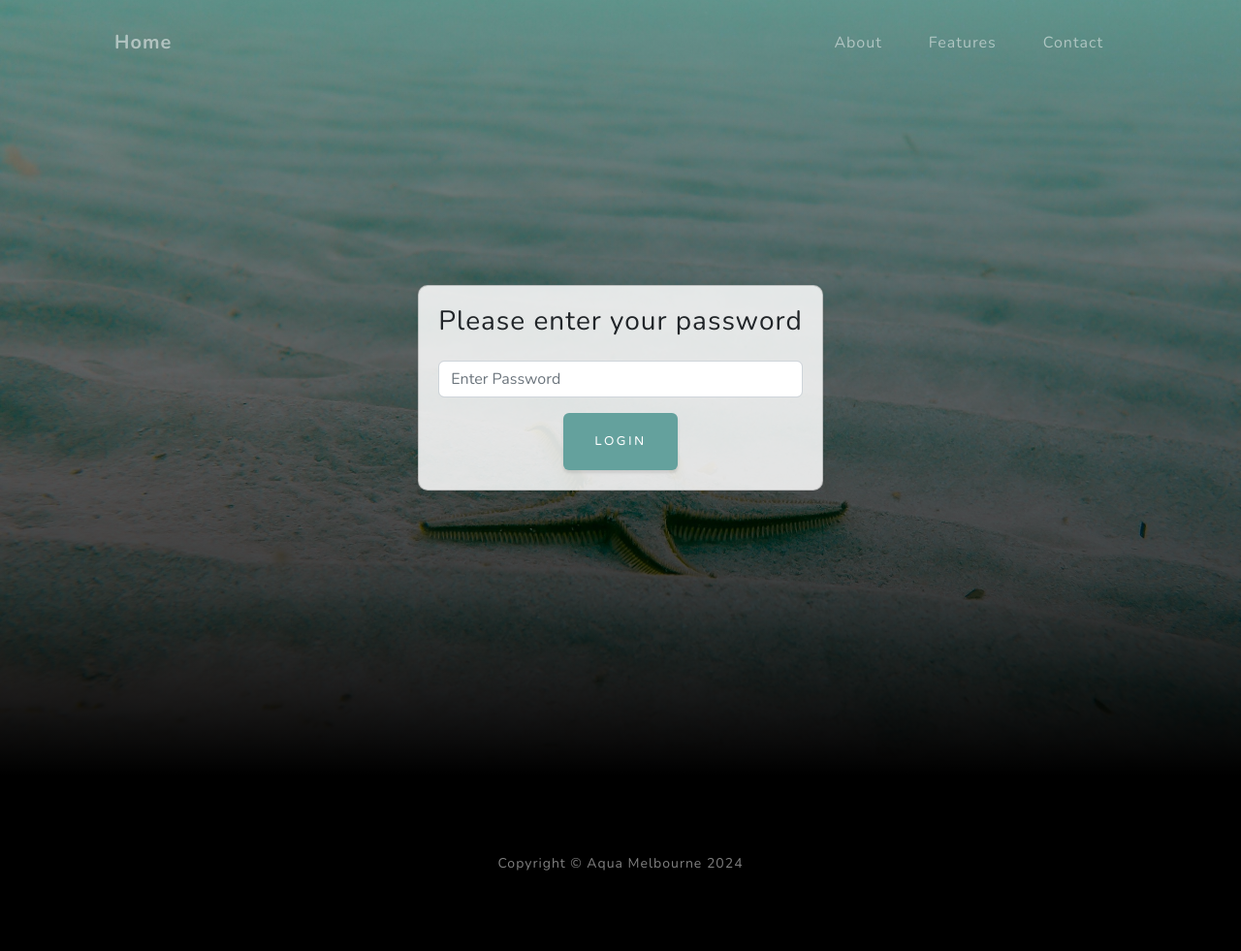
After one commit to acan0007/aquamelbourne-TP14, a Flask app: page /login in a window 1280 px wide. The commit adds this page. Shown: the whole page at 97% size. Run offline with Flask 3, Linux system fonts and the light colour scheme; some libraries are stand-ins or nearby versions.

Commit message:
iteration 1 Tuesday 27/08/2024

```diff
--- a/app.py
+++ b/app.py
@@ -1,11 +1,14 @@
-from flask import Flask, request, jsonify
+from flask import Flask, request, jsonify, send_from_directory, session, redirect, url_for
 from flask_sqlalchemy import SQLAlchemy
 from config import Config
 
 # Configuration settings
 app = Flask(__name__)
 app.config.from_object(Config)
+app.secret_key = 'secret_aquamelb_h3h3#'
 db = SQLAlchemy(app)
+
+PASSWORD = '5ecr3t_aquamelb#'
 
 class TestModel(db.Model):
     id = db.Column(db.Integer, primary_key=True)
@@ -25,7 +28,39 @@ def get_data():
     result = [{"id": entry.id, "data": entry.data} for entry in all_data]
     return jsonify(result)
 
+@app.route('/login', methods=['GET', 'POST'])
+def login():
+    if request.method == 'POST':
+        if request.form['password'] == PASSWORD:
+            session['authenticated'] = True
+            return redirect(url_for('index'))
+        else:
+            return redirect(url_for('login', error="Invalid password, please try again."))
+    return send_from_directory('static', 'login.html')
+
+@app.route('/', methods=['GET'])
+def index():
+    if not session.get('authenticated'):
+       return redirect(url_for('login'))
+    return send_from_directory('static', 'index.html')
+
+@app.route('/index2', methods=['GET'])
+def index2():
+    return send_from_directory('static', 'index2.html')
+
+@app.route('/articles', methods=['GET'])
+def articles():
+    return send_from_directory('static', 'articles.html')
+
+@app.route('/projects', methods=['GET'])
+def projects():
+    return send_from_directory('static', 'projects.html')
+
+@app.route('/realmonitor', methods=['GET'])
+def realmonitor():
+    return send_from_directory('static', 'realmonitor.html')
+
 if __name__ == '__main__':
     with app.app_context():
         db.create_all()
-    app.run(host='0.0.0.0', port=5000)
+    app.run(host='0.0.0.0', port=5000, debug=True)
--- a/static/index.html
+++ b/static/index.html
@@ -8,7 +8,7 @@
     />
     <meta name="description" content="" />
     <meta name="author" content="" />
-    <title>Grayscale - Start Bootstrap Theme</title>
+    <title>Aquamelbourne | Home</title>
     <link rel="icon" type="image/x-icon" href="/static/assets/favicon.ico" />
     <!-- Font Awesome icons (free version)-->
     <script
--- a/static/index2.html
+++ b/static/index2.html
@@ -5,8 +5,8 @@
 		<link rel="icon" type="image/svg+xml" href="/vite.svg" />
 		<meta name="viewport" content="width=device-width, initial-scale=1.0" />
 		<title></title>
-		<script type="module" crossorigin src="/assets/index-CCmV2zSV.js"></script>
-		<link rel="stylesheet" crossorigin href="/assets/index-BxLOiB7z.css">
+		<script type="module" crossorigin src="/static/assets/index-CCmV2zSV.js"></script>
+		<link rel="stylesheet" crossorigin href="/static/assets/index-BxLOiB7z.css">
 	</head>
 	<body>
 		<div id="root"></div>
--- /dev/null
+++ b/static/login.html
@@ -0,0 +1,78 @@
+<!DOCTYPE html>
+<html lang="en">
+  <head>
+    <meta charset="utf-8" />
+    <meta name="viewport" content="width=device-width, initial-scale=1, shrink-to-fit=no" />
+    <meta name="description" content="Login Page" />
+    <meta name="author" content="" />
+    <title>Aqua Melbourne | Login to access the website</title>
+    <link rel="icon" type="image/x-icon" href="/static/assets/favicon.ico" />
+    <!-- Font Awesome icons (free version)-->
+    <script src="https://use.fontawesome.com/releases/v6.3.0/js/all.js" crossorigin="anonymous"></script>
+    <!-- Google fonts-->
+    <link href="https://fonts.googleapis.com/css?family=Varela+Round" rel="stylesheet" />
+    <link href="https://fonts.googleapis.com/css?family=Nunito:200,200i,300,300i,400,400i,600,600i,700,700i,800,800i,900,900i" rel="stylesheet" />
+    <!-- Core theme CSS (includes Bootstrap)-->
+    <link href="https://cdn.jsdelivr.net/npm/bootstrap@5.3.0/dist/css/bootstrap.min.css" rel="stylesheet" />
+    <link href="https://cdn.jsdelivr.net/npm/bootstrap-icons/font/bootstrap-icons.css" rel="stylesheet" />
+    <link href="/static/css/styles.css" rel="stylesheet" />
+  </head>
+  <body id="page-top">
+    <!-- Navigation-->
+    <nav class="navbar navbar-expand-lg navbar-light fixed-top" id="mainNav">
+      <div class="container px-4 px-lg-5">
+        <a class="navbar-brand" href="/">Home</a>
+        <button class="navbar-toggler navbar-toggler-right" type="button" data-bs-toggle="collapse" data-bs-target="#navbarResponsive" aria-controls="navbarResponsive" aria-expanded="false" aria-label="Toggle navigation">
+          Menu
+          <i class="fas fa-bars"></i>
+        </button>
+        <div class="collapse navbar-collapse" id="navbarResponsive">
+          <ul class="navbar-nav ms-auto">
+            <li class="nav-item">
+              <a class="nav-link" href="/#about">About</a>
+            </li>
+            <li class="nav-item">
+              <a class="nav-link" href="/#projects">Features</a>
+            </li>
+            <li class="nav-item">
+              <a class="nav-link" href="/#contact">Contact</a>
+            </li>
+          </ul>
+        </div>
+      </div>
+    </nav>
+
+    <!-- Masthead-->
+    <header class="masthead">
+      <div class="container px-4 px-lg-5 d-flex h-100 align-items-center justify-content-center">
+        <div class="d-flex justify-content-center">
+          <div class="text-center">
+            <!-- Login Form -->
+            <div class="card" style="background-color: rgba(255, 255, 255, 0.85); padding: 20px; border-radius: 10px;">
+              <h3 class="mb-4">Please enter your password</h3>
+              <!-- Error Message -->
+              <form action="/login" method="POST">
+                <div class="form-group mb-3">
+                  <input type="password" class="form-control" name="password" placeholder="Enter Password" required>
+                </div>
+                <button type="submit" class="btn btn-primary">Login</button>
+              </form>
+            </div>
+            <!-- End of Login Form -->
+          </div>
+        </div>
+      </div>
+    </header>
+
+    <!-- Footer-->
+    <footer class="footer bg-black small text-center text-white-50">
+      <div class="container px-4 px-lg-5">
+        Copyright &copy; Aqua Melbourne 2024
+      </div>
+    </footer>
+    <!-- Bootstrap core JS-->
+    <script src="https://cdn.jsdelivr.net/npm/bootstrap@5.2.3/dist/js/bootstrap.bundle.min.js"></script>
+    <!-- Core theme JS-->
+    <script src="/static/js/scripts.js"></script>
+  </body>
+</html>
```
Also changed, not shown: static/articles.html (+10 -10 lines), static/placeholder.html (added, +12 -0 lines), static/projects.html (+9 -9 lines), static/css/styles.css, static/js/scripts.js (line endings or trailing spaces).
